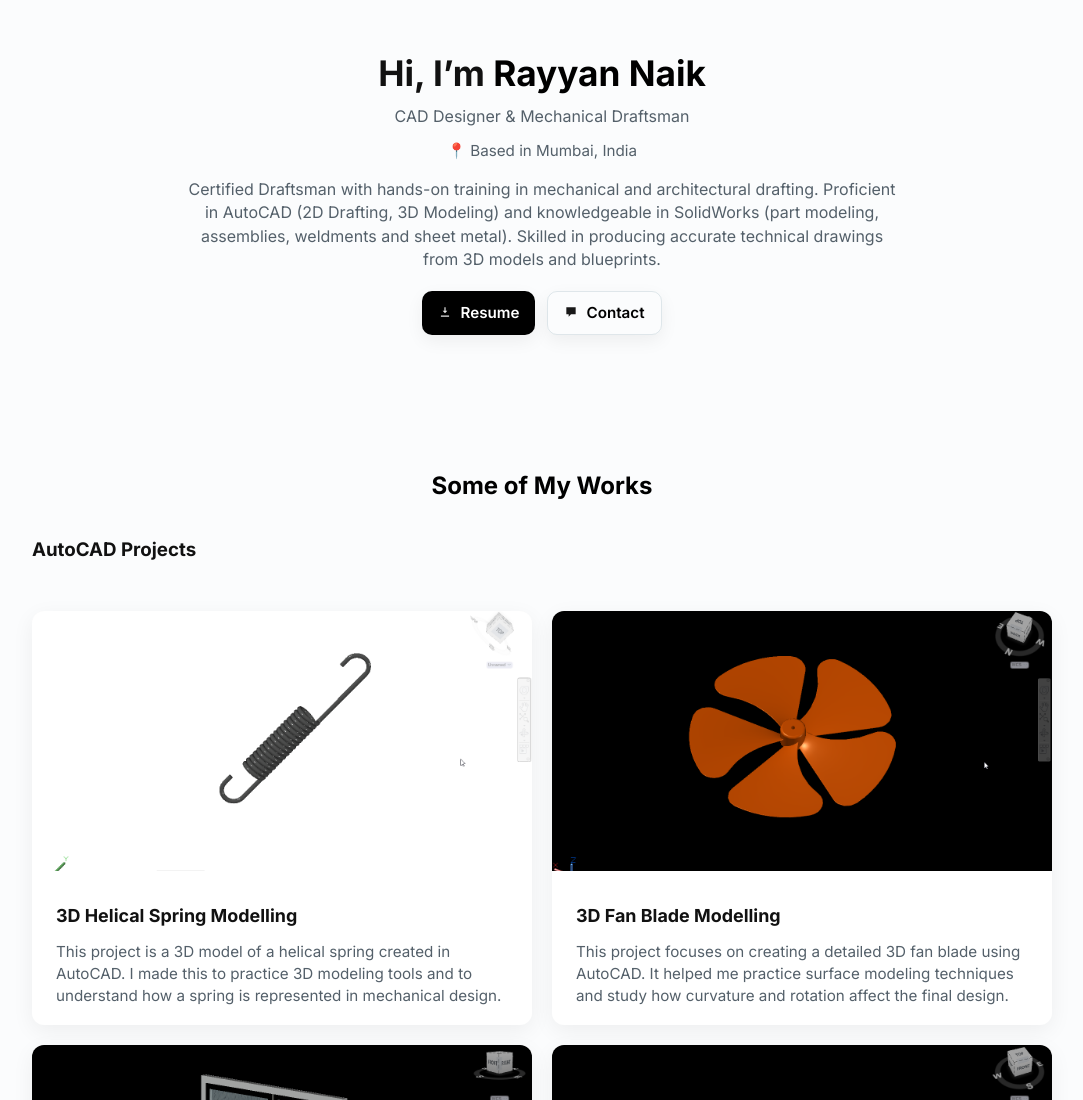
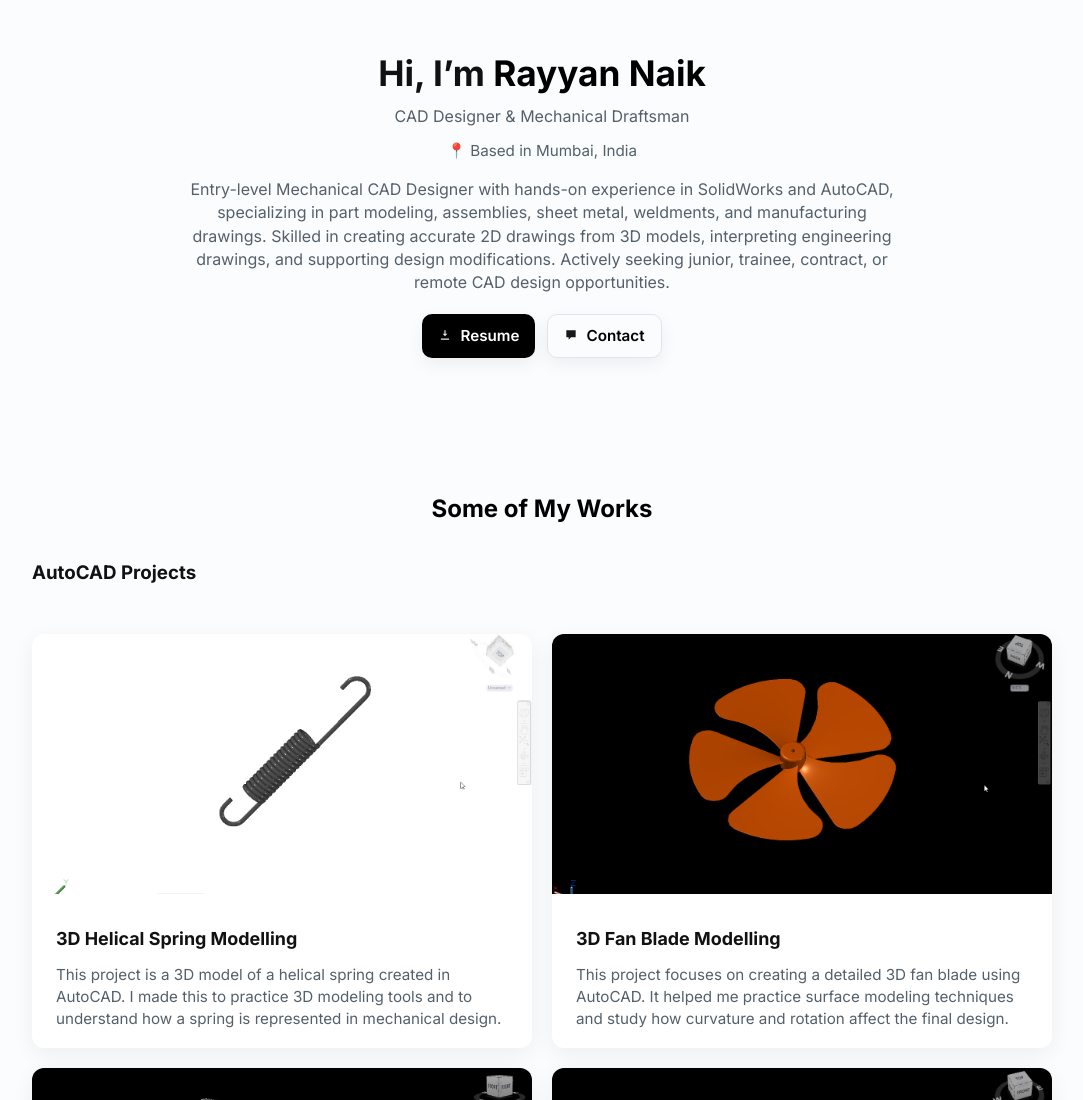
Before and after one commit to rayyannaik/rayyannaik.github.io, a plain HTML site: page index.html in a window 1280 px wide. Shown: the top 1100 px of the page, without its empty margins (98-1181 px from the left). Drawn offline with Linux system fonts and the light colour scheme.

Commit message:
Update index.html

```diff
--- a/index.html
+++ b/index.html
@@ -31,9 +31,10 @@
       <p class="hero-loc">📍 Based in Mumbai, India</p>
 
       <p class="hero-about">
-        Certified Draftsman with hands-on training in mechanical and architectural drafting.
-        Proficient in AutoCAD (2D Drafting, 3D Modeling) and knowledgeable in SolidWorks (part modeling, assemblies, weldments and sheet metal).
-        Skilled in producing accurate technical drawings from 3D models and blueprints.
+      Entry-level Mechanical CAD Designer with hands-on experience in SolidWorks and AutoCAD, specializing in part modeling,
+      assemblies, sheet metal, weldments, and manufacturing drawings. Skilled in creating accurate 2D drawings from 3D models,
+      interpreting engineering drawings, and supporting design modifications. Actively seeking junior, trainee, contract, or remote
+      CAD design opportunities.
       </p>
 
       <div class="hero-ctas">
```
